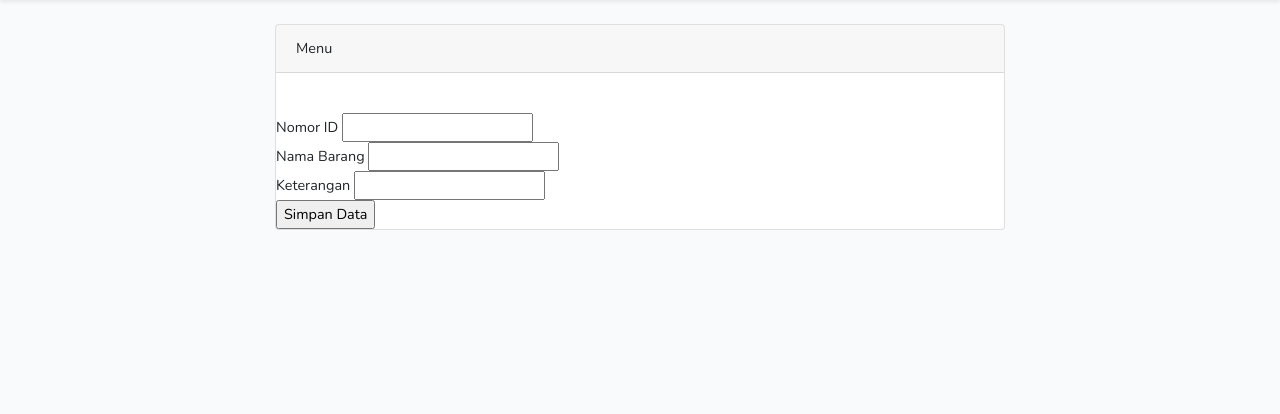
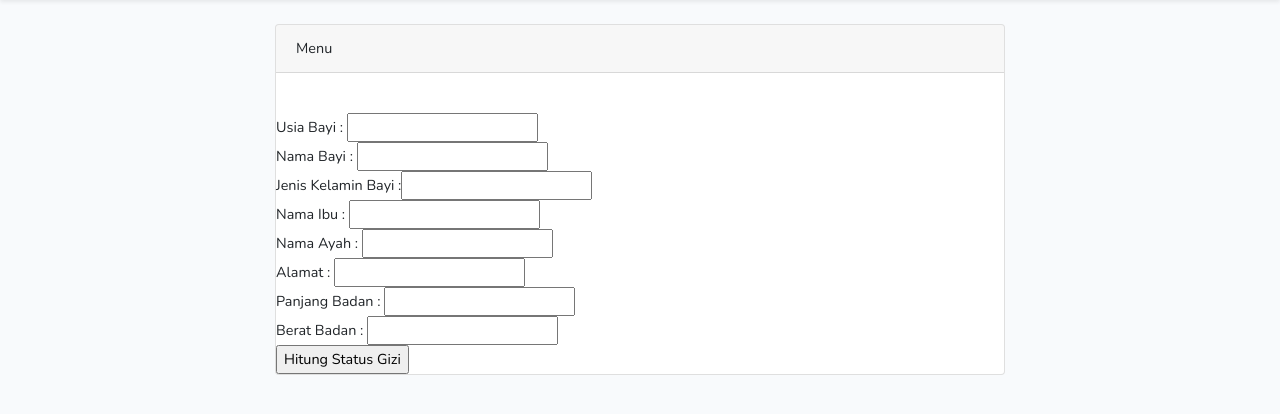
Before and after one commit to daffaadkha/scpk, a Laravel app: page /statusgizi in a window 1280 px wide. Shown: the part 76-490 px from the top of the page. Run offline with Laravel 8, Linux system fonts and the light colour scheme; style sheets or scripts are compiled from the project's sources.

Commit message:
second commit

```diff
--- a/resources/views/statusgizi.blade.php
+++ b/resources/views/statusgizi.blade.php
@@ -16,10 +16,17 @@
                 </div>
                 <form action="/data_barang/store" method="post">
 		{{ csrf_field() }}
-		Nomor ID 	<input type ="number" name="id" required="required"> <br />
-		Nama Barang <input type="text" name="nama" required="required"> <br/>
-		Keterangan <input type="text" name="ket" required="required"> <br/>
-		<input type="submit" value="Simpan Data">
+		<table>
+		Usia Bayi :	 <input type ="number" name="id" class="text-center" required="required"> <br />
+		Nama Bayi : <input type="text" name="nama" required="required"> <br/>
+		Jenis Kelamin Bayi  :<input type="text" name="ket" required="required"> <br/>
+		Nama Ibu : <input type="text" name="ket" required="required"> <br/>
+		Nama Ayah : <input type="text" name="ket" required="required"> <br/>
+		Alamat : <input type="text" name="ket" required="required"> <br/>
+		Panjang Badan : <input type="float" name="ket" required="required"> <br/>
+		Berat Badan  : <input type="float" name="ket" required="required"> <br/>
+	</table>
+		<input type="submit" value="Hitung Status Gizi">
 	</form>
             </div>
         </div>
```
